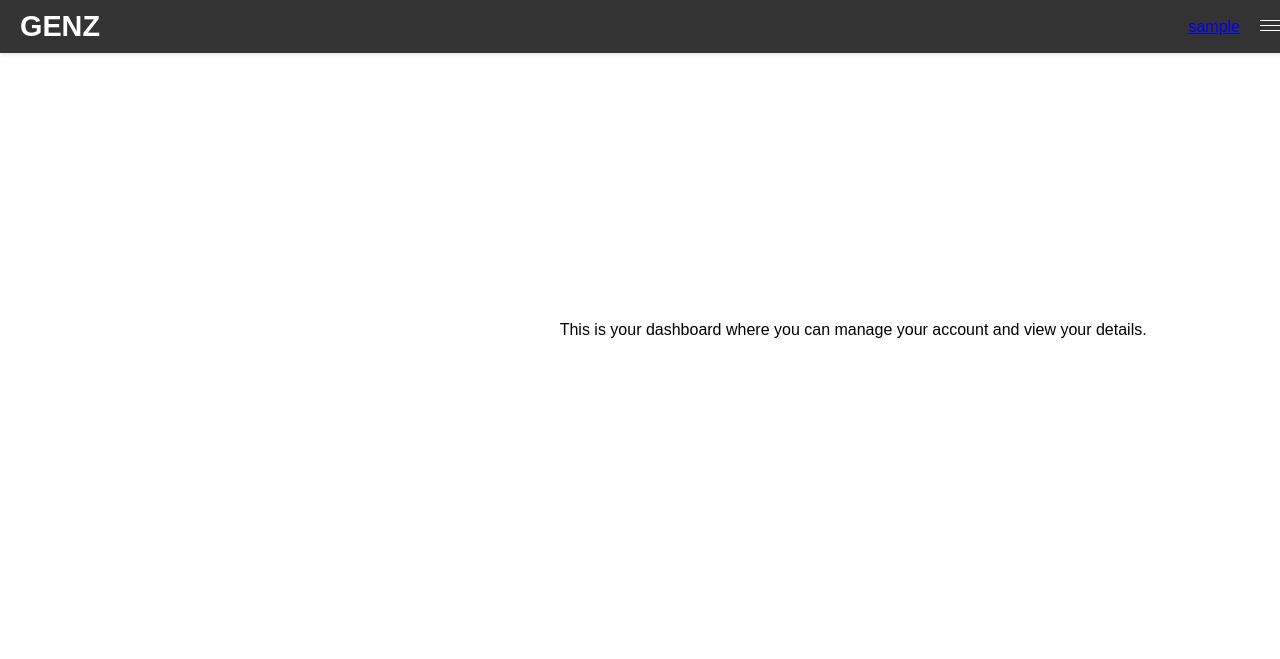
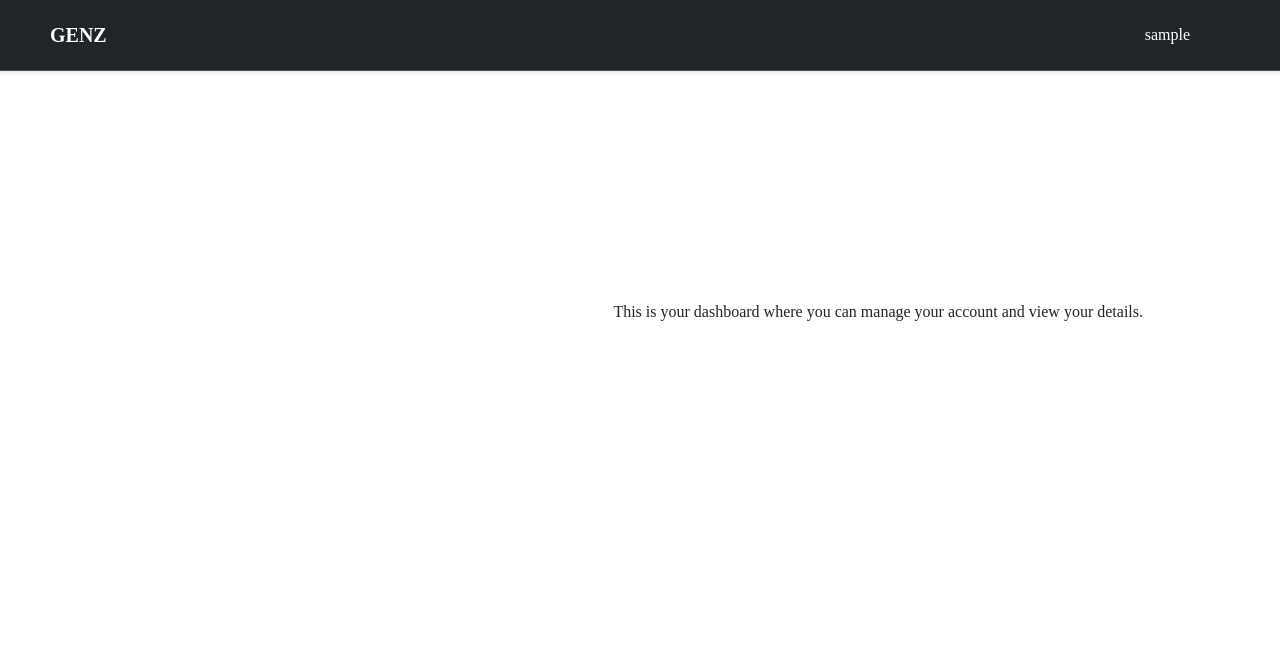
Before and after one commit to xahin96/GenZ, a Django app: page /Employee/dashboard/ in a window 1280 px wide. Shown: the top 659 px of the page. Run offline with Django 5.2, Linux system fonts and the light colour scheme; the visitor is signed in with stand-in values (Sample User, id 1); some libraries are stand-ins or nearby versions.

Commit message:
Ruohan | issue 8 | Navbar style updated using bootstrap

```diff
--- a/GenZ/static/style.css
+++ b/GenZ/static/style.css
@@ -1,9 +1,10 @@
 body {
-  font-family: Arial, sans-serif;
+  font-family: Charmel, serif;
   margin: 0;
 }
 
 .navbar {
+<<<<<<< HEAD
     background-color: #333; /* Dark background color */
     color: white;
     display: flex;
@@ -24,12 +25,33 @@
     text-transform: uppercase; /* Uppercase text */
     text-decoration: none;
     color: #fff; /* White text color */
+=======
+  background-color: #333;
+  color: white;
+  display: flex;
+  justify-content: space-between;
+  align-items: center;
+  padding: 10px 20px;
 }
 
-.employee-navbar {
+.navbar-brand {
+    padding-left: 30px;
+    text-decoration: none;
+    color: white;
+    font-size: 20px;
+}
+.container-signup-login {
   display: flex;
   align-items: flex-end;
-  margin-right: 20px;
+  margin-right: 30px;
+>>>>>>> 99e7220 (Ruohan | issue 8 | Navbar style updated using bootstrap)
+}
+
+.container-employee {
+  display: flex;
+  align-items: flex-end;
+  margin-right: 50px;
+  padding-bottom: 0;
 }
 
 .employee-list {
@@ -74,19 +96,23 @@
     }
 .employee-username {
   color: white;
+  text-decoration: none;
 }
 
 .nav-dropdown .dropdown-menu {
   display: none;
   position: absolute;
-  padding-top: 14px;
   top: 100%;
   background-color: #333;
   color: #4CAF50;
   min-width: 150px;
-  box-shadow: 0 8px 16px rgba(0,0,0,0.2);
-  z-index: 1;
-  margin-right: 10px;
+  /*box-shadow: 0 8px 16px rgba(0,0,0,0.2);*/
+  /*z-index: 1;*/
+  margin-right: 30px;
+}
+
+.dropdown-menu {
+  right: -40px;
 }
 
 .nav-dropdown:hover .dropdown-menu {
@@ -97,7 +123,7 @@
   padding: 8px 8px;
   text-decoration: none;
   display: block;
-  color: #666666;
+  color: white;
 }
 
 .dropdown-item:hover {
@@ -107,6 +133,7 @@
     margin-left: 10px;
 }
 
+<<<<<<< HEAD
 .login-signup button {
   background-color: aliceblue;
   color: black;
@@ -145,6 +172,8 @@
   background-color: #45a049;
 }
 
+=======
+>>>>>>> 99e7220 (Ruohan | issue 8 | Navbar style updated using bootstrap)
 .menu-icon {
   display: flex;
   color: cornsilk;
@@ -156,9 +185,8 @@
 }
 
 .menu-icon div {
-  color: cornsilk;
   height: 3px;
-  background-color: white;
+  background-color: #45a049;
   margin: 2px 0;
 }
 
--- a/GenZ/templates/base.html
+++ b/GenZ/templates/base.html
@@ -12,6 +12,7 @@
     <!-- Link CSS file -->
     {% load static %}
     <link rel="stylesheet" type="text/css" href="{% static 'style.css' %}">
+    <link href="https://cdn.jsdelivr.net/npm/bootstrap@5.3.3/dist/css/bootstrap.min.css" rel="stylesheet" integrity="sha384-QWTKZyjpPEjISv5WaRU9OFeRpok6YctnYmDr5pNlyT2bRjXh0JMhjY6hW+ALEwIH" crossorigin="anonymous">
 
     <!-- Block for additional CSS files -->
     {% block extra_css %}
@@ -27,49 +28,45 @@
 
 <body>
 <!-- Navbar -->
-<div class="navbar">
-    <a class="navbar-brand" href="{% url 'main:home' %}">
-        GenZ
-    </a>
+<nav class="navbar bg-dark border-bottom border-body" data-bs-theme="dark">
+    <a class="navbar-brand" href="{% url 'main:home' %}">GenZ</a>
 
     {% if user.is_authenticated %}
-        <div class="employee-navbar">
+        <div class="container-employee">
             <ul class="employee-list">
-                <li class="employee-username">
-                    <a href="{% url 'Employee:dashboard' %}">{{ user.username }}</a>
+                <li>
+                    <a class="employee-username" href="{% url 'Employee:dashboard' %}">{{ user.username }}</a>
                 </li>
                 <li class="nav-dropdown">
-                    <a class="dropdown-toggle" href="#" id="navbarDropdown" role="button"
-                       data-toggle="dropdown" aria-haspopup="true" aria-expanded="false">
-                        <div class="menu-icon">
-                            <div></div>
-                            <div></div>
-                            <div></div>
-                        </div>
-                    </a>
+                    <div class="menu-icon">
+                        <div></div>
+                        <div></div>
+                        <div></div>
+                    </div>
                     <div class="dropdown-menu" aria-labelledby="navbarDropdown">
-                        <a class="dropdown-item" href="#">Edit</a>
+                        <a class="dropdown-item" href="#">Profile</a>
+                        <a class="dropdown-item" href="#">Train Your Bot</a>
                         <a class="dropdown-item" href="#">Log Out</a>
                     </div>
                 </li>
             </ul>
         </div>
-
     {% else %}
-        <div class="login-signup">
+        <div class="container-signup-login">
+            <a href="{% url 'Employee:signup' %}">
+                <button class="btn btn-outline-success me-2" type="button">Sign Up</button>
+            </a>
             <a href="{% url 'Employee:login' %}">
-                <button>Log In</button>
-            </a>
-            <a href="{% url 'Employee:signup' %}">
-                <button>Sign Up</button>
+                <button class="btn btn-outline-secondary" type="button">Log In</button>
             </a>
         </div>
     {% endif %}
-</div>
+</nav>
 
 {% block content %}
     Replace Content Here
 {% endblock %}
 
+<script src="https://cdn.jsdelivr.net/npm/bootstrap@5.3.3/dist/js/bootstrap.bundle.min.js" integrity="sha384-YvpcrYf0tY3lHB60NNkmXc5s9fDVZLESaAA55NDzOxhy9GkcIdslK1eN7N6jIeHz" crossorigin="anonymous"></script>
 </body>
 </html>
```
